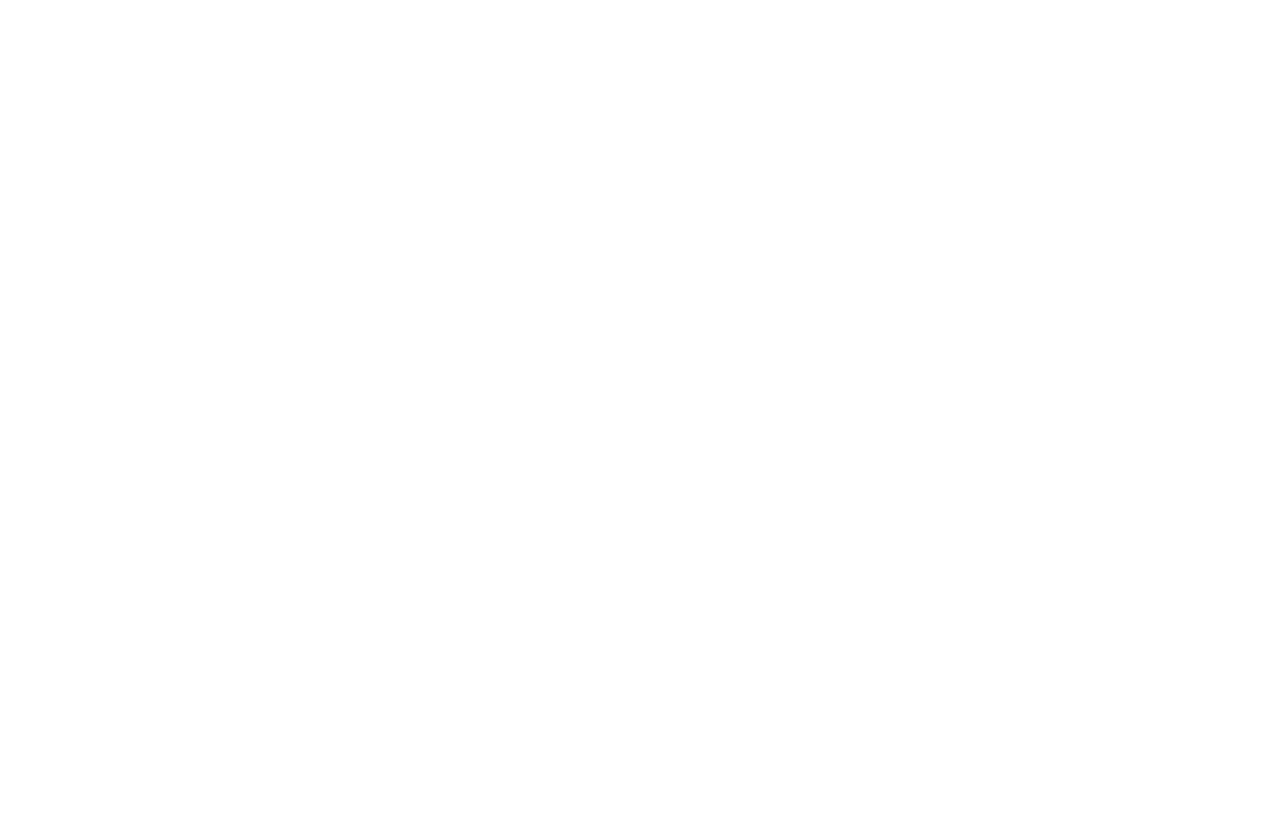
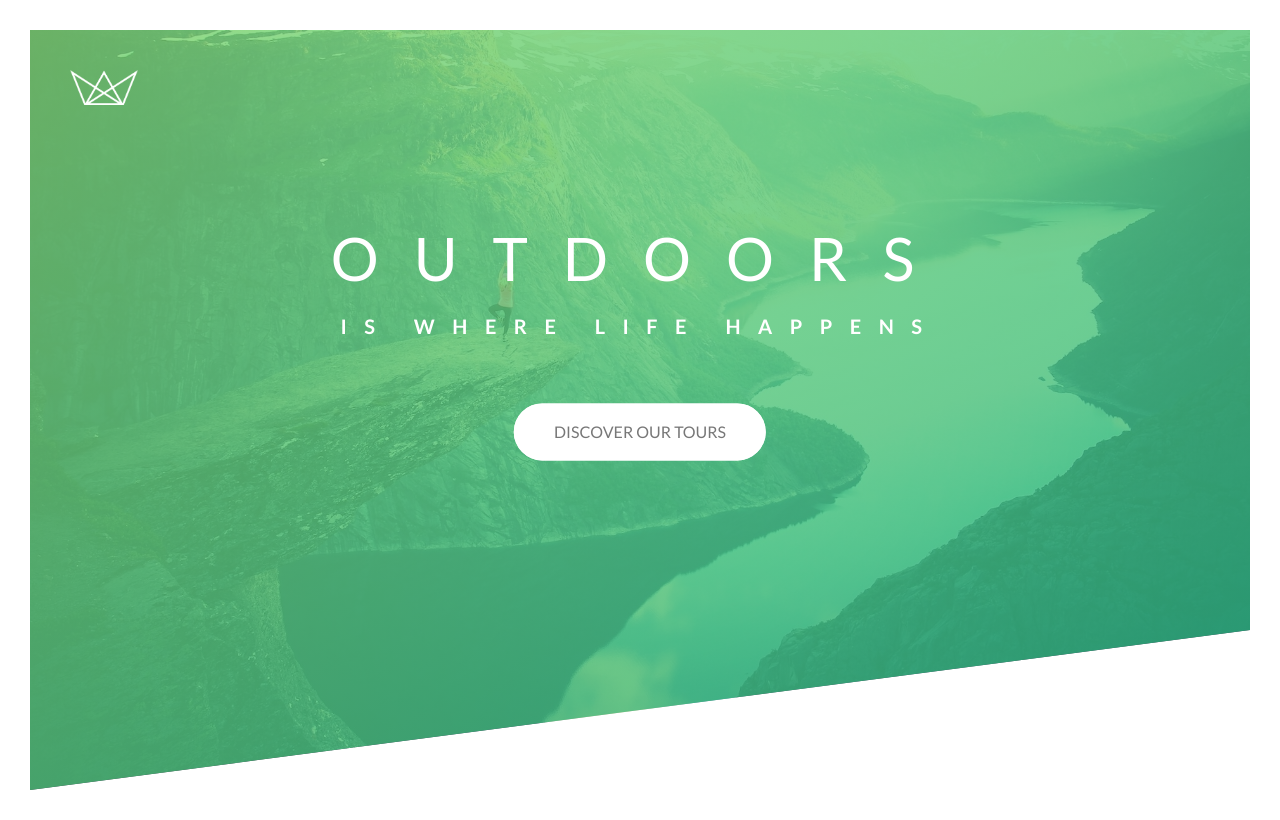
Before and after one commit to cheikhounambacke/natour, a plain HTML site: page index.html in a window 1280 px wide. Drawn offline with Linux system fonts and the light colour scheme.

Commit message:
html+css version only

```diff
--- a/css/styles.css
+++ b/css/styles.css
@@ -5,3 +5,159 @@
 Medium Green: #55c57a
 Dark Green: #28b485
 */
+
+/* root measurement = 10px (62.5%) */
+*,
+*::after,
+*::before {
+  margin: 0;
+  padding: 0;
+  box-sizing: inherit;
+}
+html {
+  font-size: 62.5%;
+}
+body {
+  font-family: "Lato", sans-serif;
+  font-weight: 400;
+  font-size: 1.6rem;
+  line-height: 1.7;
+  color: #777;
+  padding: 3rem;
+  box-sizing: border-box;
+}
+
+.header {
+  position: relative;
+  height: 95vh;
+  background-image: linear-gradient(
+      to right bottom,
+      rgba(127, 214, 112, 0.8),
+      rgba(38, 181, 133, 0.8)
+    ),
+    url("../assets/hero.jpg");
+  background-size: cover;
+  background-position: top;
+  clip-path: polygon(0 0, 100% 0%, 100% 75vh, 0% 100%);
+}
+.header__logo-box {
+  position: absolute;
+  top: 4rem;
+  left: 4rem;
+}
+.header__logo {
+  height: 3.5rem;
+}
+.header__text-box {
+  position: absolute;
+  top: 40%;
+  left: 50%;
+  transform: translate(-50%, -50%);
+  text-align: center;
+}
+.heading-primary {
+  color: #fff;
+  text-transform: uppercase;
+  margin-bottom: 6rem;
+}
+.heading-primary--main {
+  display: block;
+  font-size: 6rem;
+  font-weight: 400;
+  letter-spacing: 3.5rem;
+  animation-name: moveInLeft;
+  animation-duration: 2s;
+  animation-timing-function: ease-out;
+}
+.heading-primary--sub {
+  display: block;
+  font-size: 2rem;
+  font-weight: 700;
+  letter-spacing: 1.75rem;
+  animation-name: moveInRight;
+  animation-duration: 2s;
+}
+
+@keyframes moveInLeft {
+  0% {
+    opacity: 0;
+    transform: translateX(-100px);
+  }
+  80% {
+    transform: translateX(20px);
+  }
+  100% {
+    opacity: 1;
+    transform: translate(0);
+  }
+}
+@keyframes moveInRight {
+  0% {
+    opacity: 0;
+    transform: translateX(100px);
+  }
+  80% {
+    transform: translateX(-20px);
+  }
+  100% {
+    opacity: 1;
+    transform: translate(0);
+  }
+}
+@keyframes moveFromBottom {
+  0% {
+    opacity: 0;
+    transform: translateY(30px);
+  }
+  100% {
+    opacity: 1;
+    transform: translate(0);
+  }
+}
+
+.btn:link,
+.btn:visited {
+  text-transform: uppercase;
+  text-decoration: none;
+  padding: 1.5rem 4rem;
+  display: inline-block;
+  border-radius: 10rem;
+  transition: all 0.2s;
+  position: relative;
+}
+.btn:hover {
+  transform: translateY(-3px);
+  box-shadow: 0 1rem 2rem rgba(0, 0, 0, 0.2);
+}
+.btn:active {
+  transform: translateY(-1px);
+  box-shadow: 0 0.5rem 1rem rgba(0, 0, 0, 0.2);
+}
+.btn--white {
+  background-color: #fff;
+  color: #777;
+}
+.btn::after {
+  content: "";
+  display: inline-block;
+  height: 100%;
+  width: 100%;
+  border-radius: 10rem;
+  position: absolute;
+  top: 0;
+  left: 0;
+  z-index: -1;
+  transition: all 0.4s;
+}
+.btn--white::after {
+  background-color: #fff;
+}
+
+.btn:hover::after {
+  transform: scaleX(1.4) scaleY(1.6);
+  opacity: 0;
+}
+.btn--animated {
+  animation: moveFromBottom 0.5s ease-out 0.75s;
+  animation-fill-mode: backwards;
+}
--- a/index.html
+++ b/index.html
@@ -11,5 +11,18 @@
     <link rel="shortcut icon" href="assets/favicon.png" type="image/x-icon" />
     <title>Natours | Exciting tours for adventurous people</title>
   </head>
-  <body></body>
+  <body>
+    <header class="header">
+      <div class="header__logo-box">
+        <img src="./assets/logo-white.png" alt="Logo" class="header__logo" />
+      </div>
+      <div class="header__text-box">
+        <h1 class="heading-primary">
+          <span class="heading-primary--main">Outdoors</span>
+          <span class="heading-primary--sub"> is where life happens</span>
+        </h1>
+        <a href="#" class="btn btn--white btn--animated">Discover Our Tours</a>
+      </div>
+    </header>
+  </body>
 </html>
```
Also changed, not shown: 1 other file.
